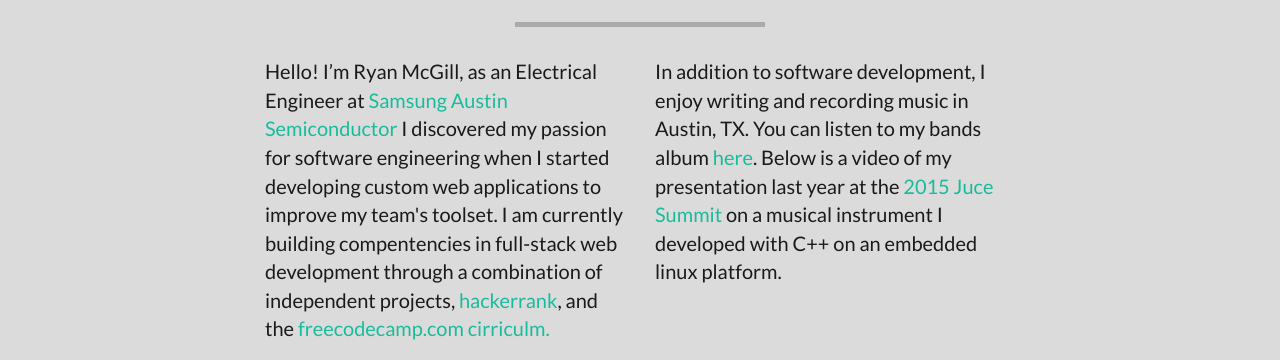
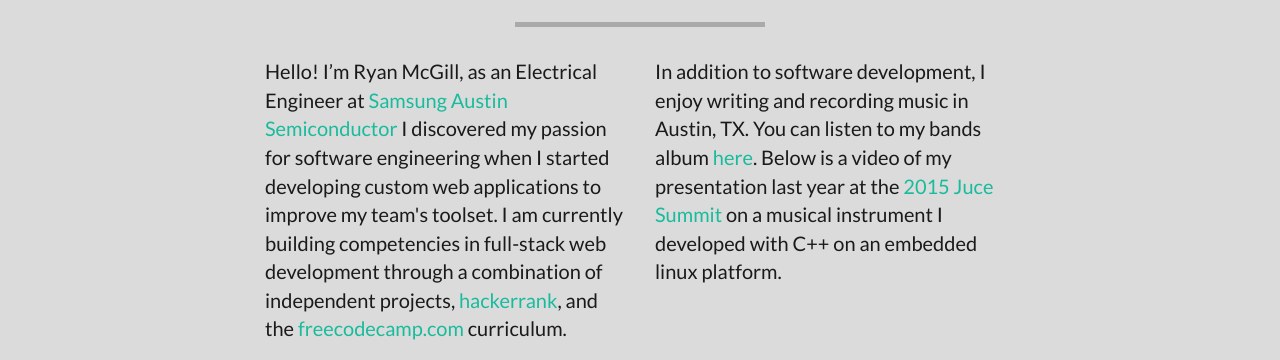
Before and after one commit to ryanjamesmcgill/portfolio-page, a plain HTML site: page index.html in a window 1280 px wide. Shown: the part 1710-2070 px from the top of the page. Drawn offline with Linux system fonts and the light colour scheme; grey boxes are pictures that could not be loaded.

Commit message:
spell check o_0

```diff
--- a/index.html
+++ b/index.html
@@ -171,10 +171,12 @@
             </div>
             <div class="row">
                 <div class="col-lg-4 col-lg-offset-2">
-                    <p>Hello! I’m Ryan McGill, as an Electrical Engineer at <a href="https://www.linkedin.com/in/ryanjamesmcgill#experience" target="_blank">Samsung Austin Semiconductor</a> I discovered my passion for software engineering when I started developing custom web applications to improve my team's toolset. I am currently building compentencies in full-stack web development through a combination of independent projects, <a href="https://www.hackerrank.com/" target="_blank">hackerrank</a>, and the <a href="https://www.freecodecamp.com/" target="_blank">freecodecamp.com cirriculm.</a></p>
+                    <p>Hello! I’m Ryan McGill, as an Electrical Engineer at <a href="https://www.linkedin.com/in/ryanjamesmcgill#experience" target="_blank">Samsung Austin Semiconductor</a> I discovered my passion for software engineering when I started developing custom web applications to improve my team's toolset. I am currently building competencies in full-stack web development through a combination of independent projects, <a href="https://www.hackerrank.com/" target="_blank">hackerrank</a>, and the <a href="https://www.freecodecamp.com/" target="_blank">freecodecamp.com</a> curriculum.
+                    </p>
                 </div>
                 <div class="col-lg-4">
-                    <p>In addition to software development, I enjoy writing and recording music in Austin, TX. You can listen to my bands album <a href="http://littlelo.bandcamp.com/" target="_blank">here</a>. Below is a video of my presentation last year at the <a href="https://www.juce.com/juce-summit-2015" target="_blank">2015 Juce Summit</a> on a musical instrument I developed with C++ on an embedded linux platform.</p>
+                    <p>In addition to software development, I enjoy writing and recording music in Austin, TX. You can listen to my bands album <a href="http://littlelo.bandcamp.com/" target="_blank">here</a>. Below is a video of my presentation last year at the <a href="https://www.juce.com/juce-summit-2015" target="_blank">2015 Juce Summit</a> on a musical instrument I developed with C++ on an embedded linux platform.
+                    </p>
                 </div>
             </div>
             <div class="row">
```
